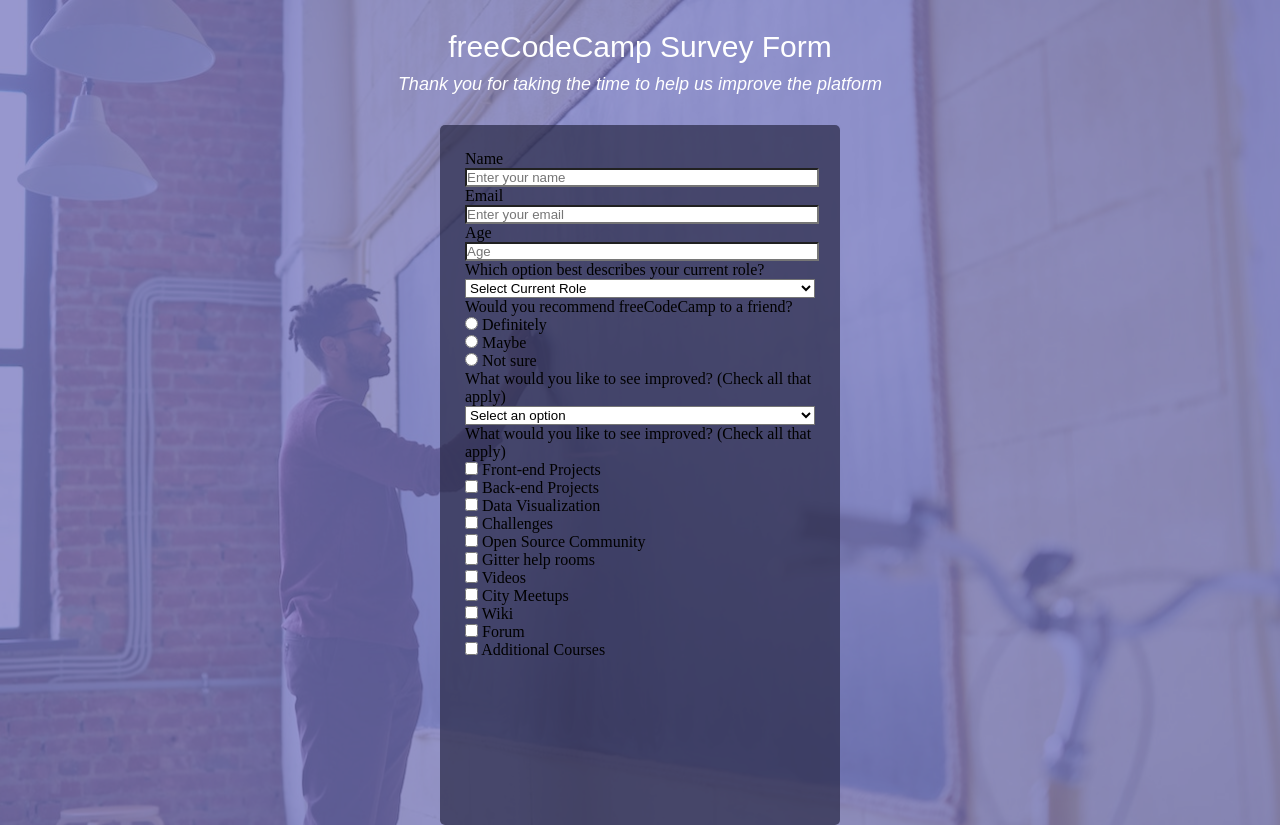
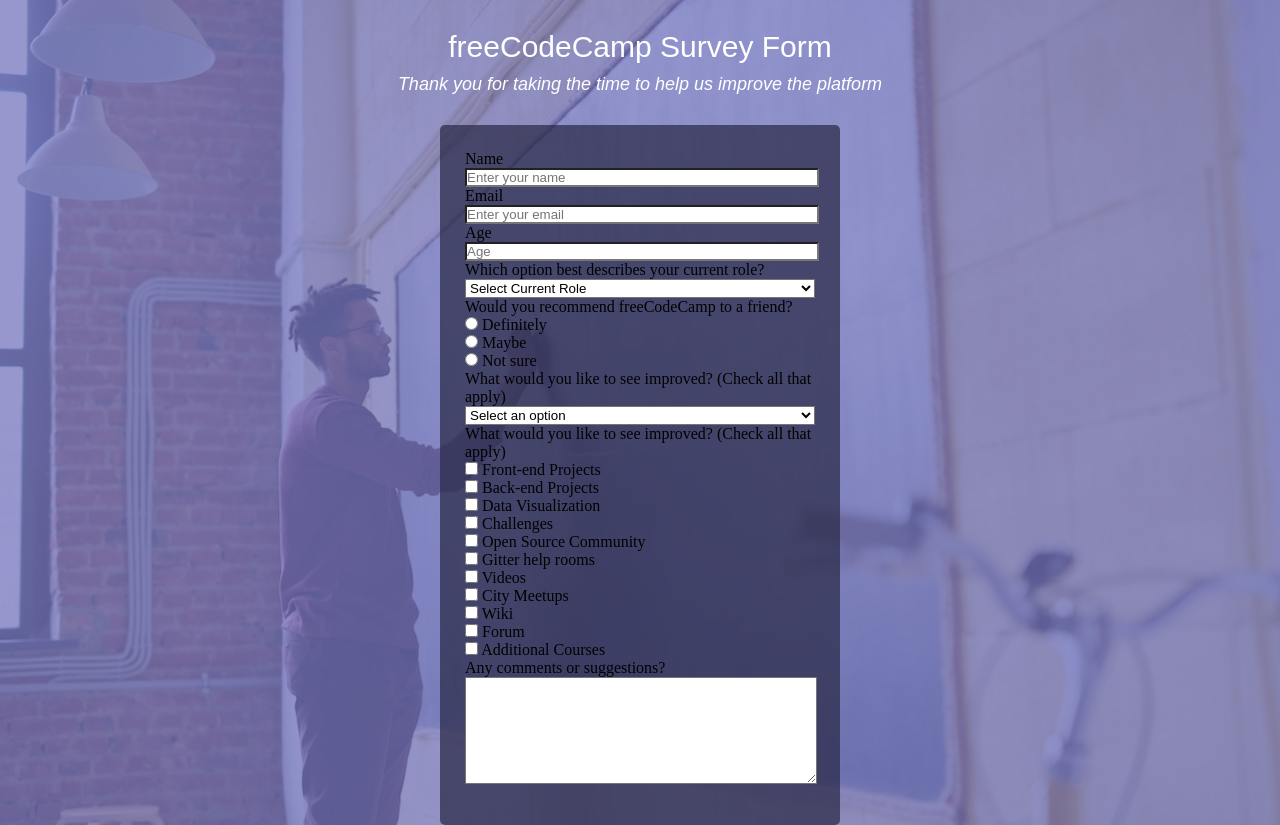
Before and after one commit to Felipeoliveeira/html-css, a PHP site: page /index03.html in a window 1280 px wide. Run offline with PHP 8.4, Linux system fonts and the light colour scheme.

Commit message:
Configurando textarea

```diff
--- a/formulários/estilo/style03.css
+++ b/formulários/estilo/style03.css
@@ -48,7 +48,7 @@
     padding: 25px;
 }
 
-div.dados > input,select{
+div.dados > input,select,textarea{
     width: 100%;
     background-color: white;
 }
--- a/formulários/index03.html
+++ b/formulários/index03.html
@@ -60,7 +60,7 @@
                 <div>
                     <p>What would you like to see improved? (Check all that apply)</p>
                     <input type="checkbox" name="chos" id="front"> <label for="front
-                    ">Front-end Projects</label><br>
+                    ">Front-end Projects</label> <br>
                     <input type="checkbox" name="chos" id="back"> <label for="back
                     ">Back-end Projects</label><br>
                     <input type="checkbox" name="chos" id="data"> <label for="data
@@ -82,6 +82,10 @@
                     <input type="checkbox" name="chos" id="chose"> <label for="chose
                     ">Additional Courses</label>
                 </div>
+                <div>
+                    <label for="text">Any comments or suggestions?</label>
+                    <textarea name="area" id="text" cols="30" rows="7"></textarea>
+                </div>
             </form>
         </div>
     </main>
```
